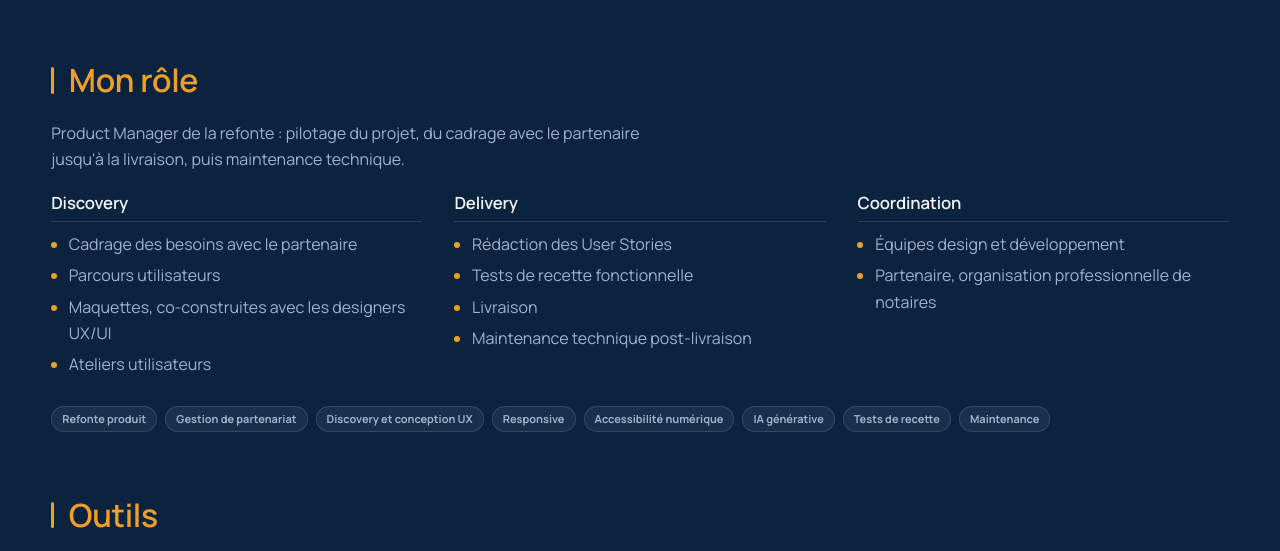
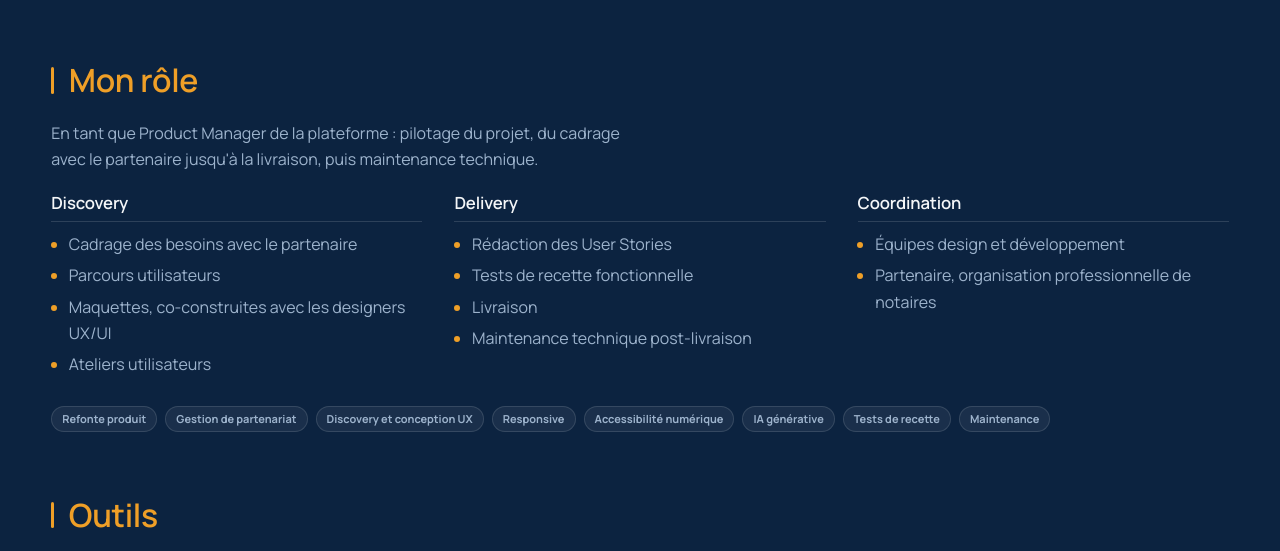
Before and after one commit to JulesChevrant/portfolio-jcb, a plain HTML site: page projet-cridon.html in a window 1280 px wide. Shown: the part 1168-1719 px from the top of the page. Drawn offline with Linux system fonts and the light colour scheme.

Commit message:
Crid'online : intro Mon rôle mise à jour
Co-Authored-By: Claude Opus 5.5 <noreply@anthropic.com>

```diff
--- a/projet-cridon.html
+++ b/projet-cridon.html
@@ -117,8 +117,8 @@
       <section>
         <h2>Mon rôle</h2>
         <p class="cas-intro">
-          Product Manager de la refonte : pilotage du projet, du cadrage avec
-          le partenaire jusqu'à la livraison, puis maintenance technique.
+          En tant que Product Manager de la plateforme : pilotage du projet, du
+          cadrage avec le partenaire jusqu'à la livraison, puis maintenance technique.
         </p>
 
         <div class="cas-role">
```
